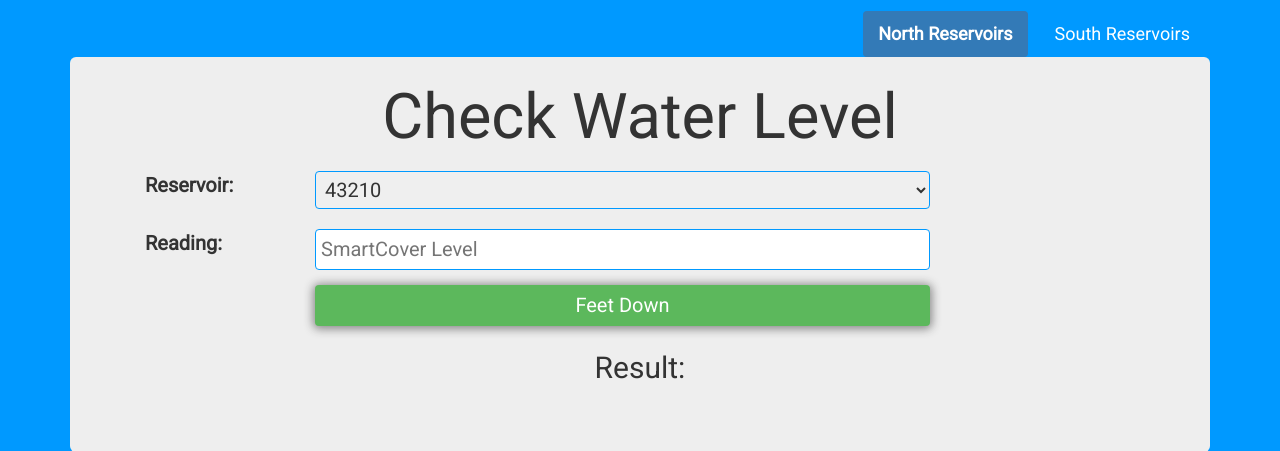
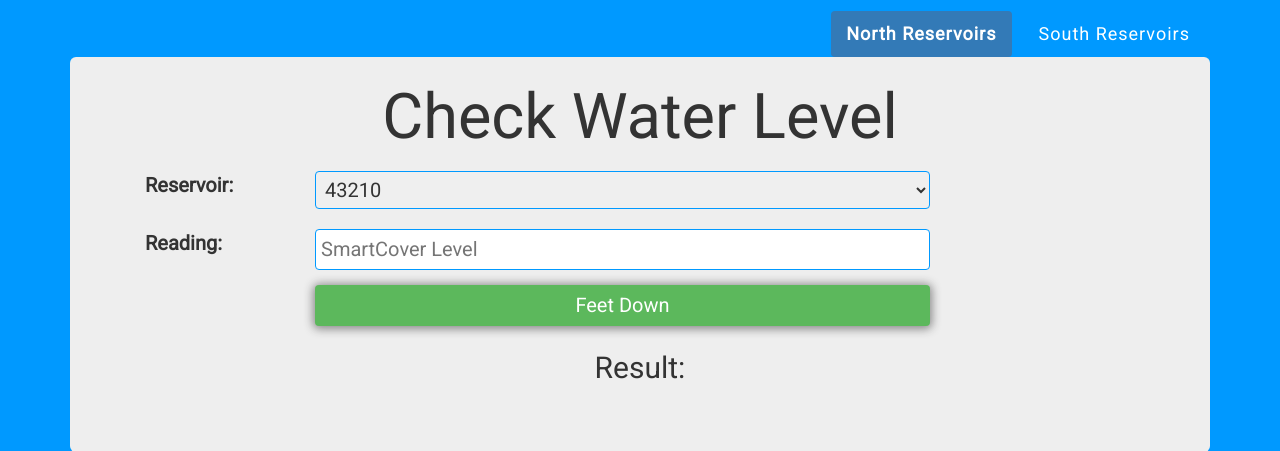
Before and after one commit to jdesoto1618/reservoir_levels, a PHP site: page / in a window 1280 px wide. Shown: the top 451 px of the page. Run offline with PHP 8.4, Linux system fonts and the light colour scheme; some libraries are stand-ins or nearby versions.

Commit message:
gives slight spacing between letters in nav buttons

```diff
--- a/css/styles.css
+++ b/css/styles.css
@@ -100,6 +100,7 @@ body {
 #north_button,
 #south_button {
   font-size: 18px;
+  letter-spacing: 1px;
 }
 
 /* styles for navbar buttons on hover. note this doesn't work in mobile unless it's long pressed */
```
